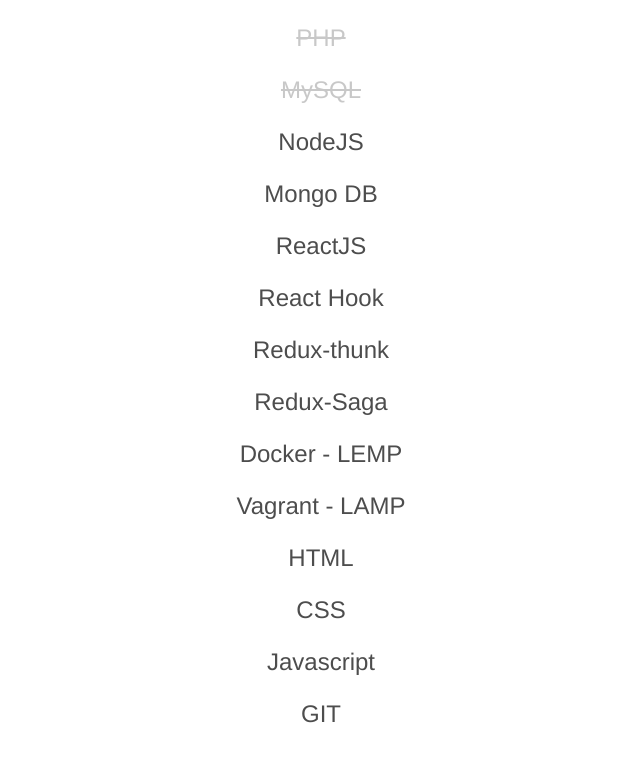
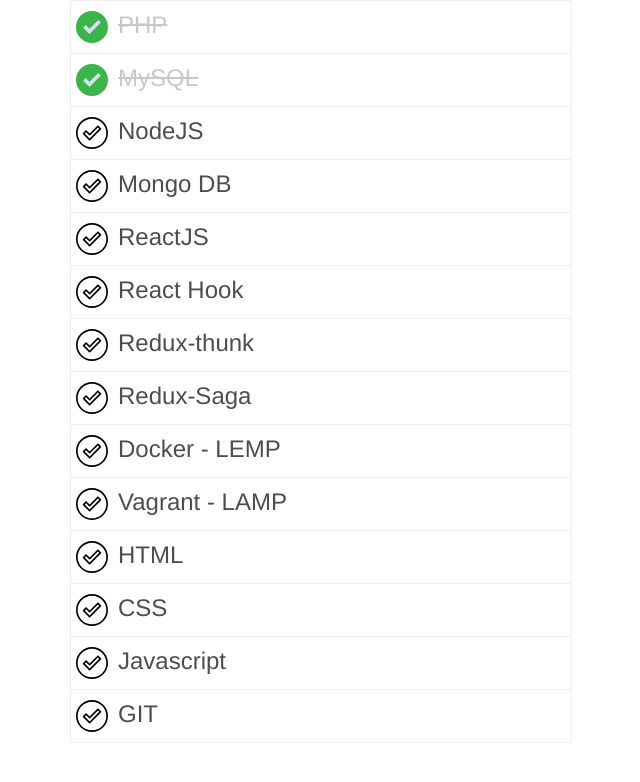
Before and after one commit to quangnguyen90/my_reactjs_case_study, a React (Create React App) app: page / in a window 1280 px wide. Shown: the top 782 px of the page, without its empty margins (319-959 px from the left). Built offline with nearby package versions, Linux system fonts and the light colour scheme.

Commit message:
Finish Todo App P2 - Update UI Todo

```diff
--- a/src/App.css
+++ b/src/App.css
@@ -1,5 +1,8 @@
 .App {
-  text-align: center;
+  width: 500px;
+  margin-left: auto;
+  margin-right: auto;
+  border: 1px solid #eee;
 }
 
 .App-logo {
--- a/src/App.js
+++ b/src/App.js
@@ -1,5 +1,4 @@
 import React, { Component } from 'react';
-import logo from './logo.svg';
 import './App.css';
 import TodoItem from './components/Todo/TodoItem';
 
--- a/src/components/Todo/TodoItem.css
+++ b/src/components/Todo/TodoItem.css
@@ -3,9 +3,20 @@
     font-weight: 300;
     font-size: 24px;
     color: #4d4d4d;
+    padding: 10px 5px;
+    border-bottom: 1px solid #eee;
+    display: flex;
 }
 
-.TodoItem-complete {
+.TodoItem:last-child {
+    border-bottom: none;
+}
+
+.TodoItem > p {
+    margin: 0 0 0 10px;
+}
+
+.TodoItem-complete > p {
     text-decoration: line-through;
     opacity: 0.3;
 }
--- a/src/components/Todo/TodoItem.js
+++ b/src/components/Todo/TodoItem.js
@@ -1,14 +1,21 @@
 import React, { Component } from 'react';
 import classNames from 'classnames';
+import checkImg from '../../img/check.svg';
+import checkCompleteImg from '../../img/check-complete.svg';
 import './TodoItem.css';
 
 class TodoItem extends Component {
     render() {
         const { item, onClick } = this.props;
+        let url = checkImg;
+        if (item.isComplete) {
+            url = checkCompleteImg;
+        }
         return (
-            <div onClick={onClick} className={classNames('TodoItem', {
+            <div className={classNames('TodoItem', {
                 'TodoItem-complete': item.isComplete
             })}>
+                <img onClick={onClick} src={url} width={32} height={32} />
                 <p>{this.props.item.title}</p>
             </div>
         )
```
Also changed, not shown: src/img/check-complete.svg (added), src/img/check.svg (added).
